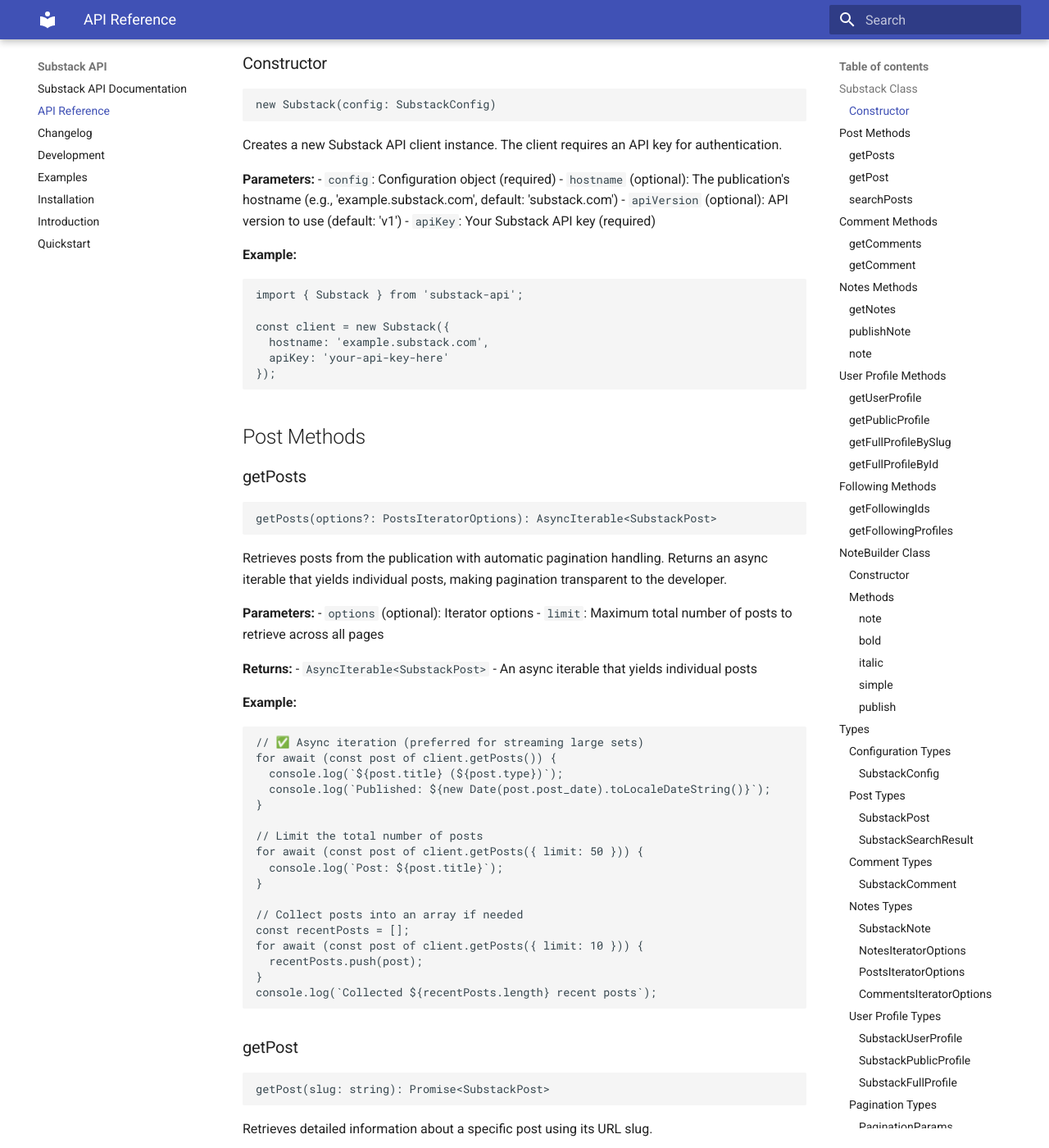
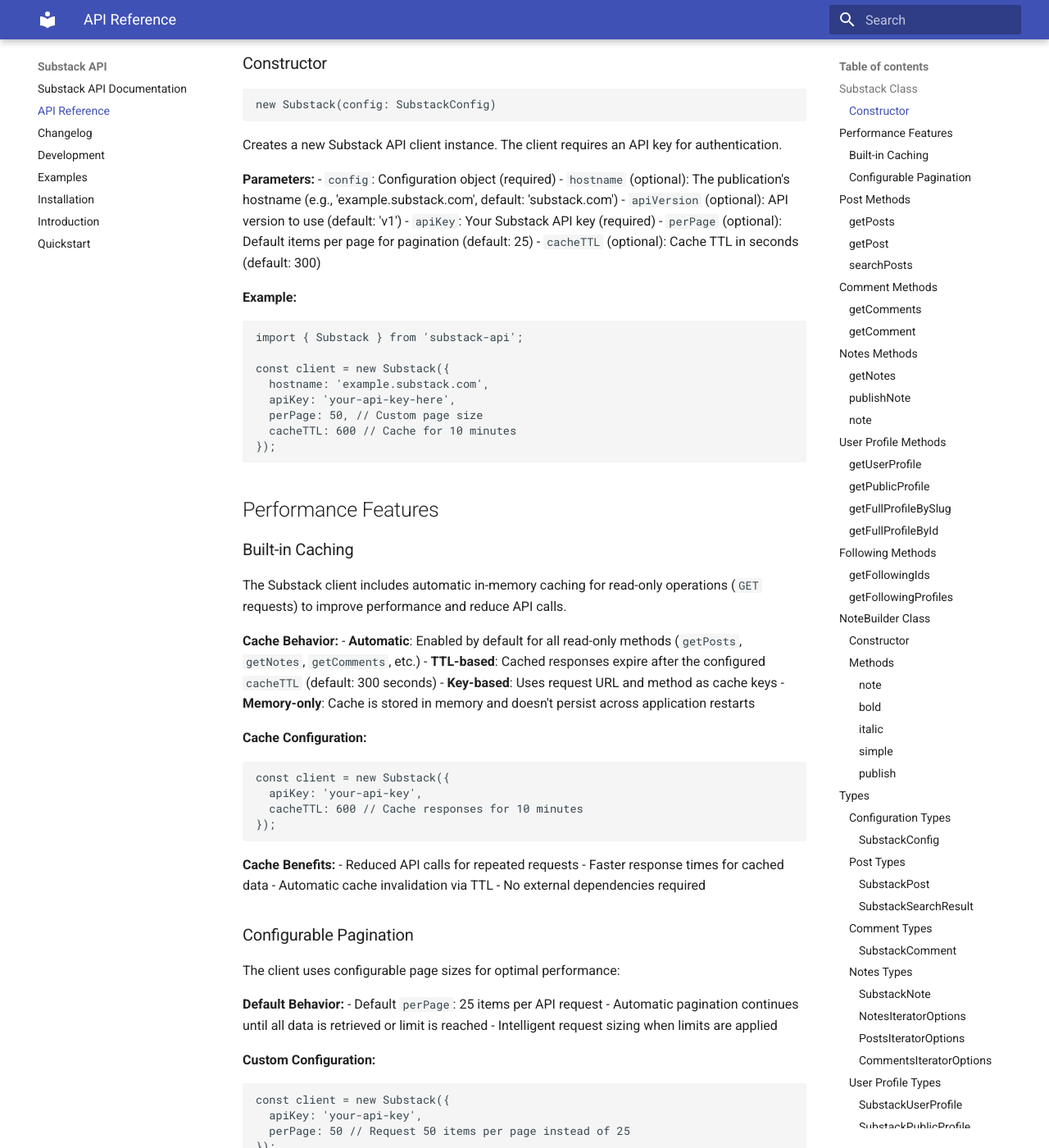
Before and after one commit to jakub-k-slys/substack-api, an MkDocs documentation site: the page built from docs/api-reference.md, in a window 1280 px wide and 1400 px high, scrolled down 343 px. Shown: the whole window at 82% size. Built offline with MkDocs 1.6.1 and Material for MkDocs 9.7.7, drawn with Linux system fonts in a browser that asks for light colours; some of the changed text lies outside the part shown.

````diff
--- a/docs/api-reference.md
+++ b/docs/api-reference.md
@@ -19,6 +19,8 @@ Creates a new Substack API client instance. The client requires an API key for a
   - `hostname` (optional): The publication's hostname (e.g., 'example.substack.com', default: 'substack.com')
   - `apiVersion` (optional): API version to use (default: 'v1')
   - `apiKey`: Your Substack API key (required)
+  - `perPage` (optional): Default items per page for pagination (default: 25)
+  - `cacheTTL` (optional): Cache TTL in seconds (default: 300)
 
 **Example:**
 ```typescript
@@ -26,7 +28,52 @@ import { Substack } from 'substack-api';
 
 const client = new Substack({
   hostname: 'example.substack.com',
-  apiKey: 'your-api-key-here'
+  apiKey: 'your-api-key-here',
+  perPage: 50, // Custom page size
+  cacheTTL: 600 // Cache for 10 minutes
+});
+```
+
+## Performance Features
+
+### Built-in Caching
+
+The Substack client includes automatic in-memory caching for read-only operations (`GET` requests) to improve performance and reduce API calls.
+
+**Cache Behavior:**
+- **Automatic**: Enabled by default for all read-only methods (`getPosts`, `getNotes`, `getComments`, etc.)
+- **TTL-based**: Cached responses expire after the configured `cacheTTL` (default: 300 seconds)
+- **Key-based**: Uses request URL and method as cache keys
+- **Memory-only**: Cache is stored in memory and doesn't persist across application restarts
+
+**Cache Configuration:**
+```typescript
+const client = new Substack({
+  apiKey: 'your-api-key',
+  cacheTTL: 600 // Cache responses for 10 minutes
+});
+```
+
+**Cache Benefits:**
+- Reduced API calls for repeated requests
+- Faster response times for cached data
+- Automatic cache invalidation via TTL
+- No external dependencies required
+
+### Configurable Pagination
+
+The client uses configurable page sizes for optimal performance:
+
+**Default Behavior:**
+- Default `perPage`: 25 items per API request
+- Automatic pagination continues until all data is retrieved or limit is reached
+- Intelligent request sizing when limits are applied
+
+**Custom Configuration:**
+```typescript
+const client = new Substack({
+  apiKey: 'your-api-key',
+  perPage: 50 // Request 50 items per page instead of 25
 });
 ```
 
@@ -574,6 +621,8 @@ interface SubstackConfig {
   hostname?: string;
   apiVersion?: string;
   apiKey: string;
+  perPage?: number;
+  cacheTTL?: number;
 }
 ```
 
@@ -583,6 +632,8 @@ Configuration options for the Substack client.
 - `hostname`: The publication's hostname (optional, defaults to 'substack.com')
 - `apiVersion`: API version to use (optional, defaults to 'v1')
 - `apiKey`: Your Substack API key (required for authentication)
+- `perPage`: Default items per page for pagination (optional, defaults to 25)
+- `cacheTTL`: Cache TTL in seconds (optional, defaults to 300)
 
 ### Post Types
 
````
Also changed, not shown: README.md (+9 -3 lines), 3 other files.
